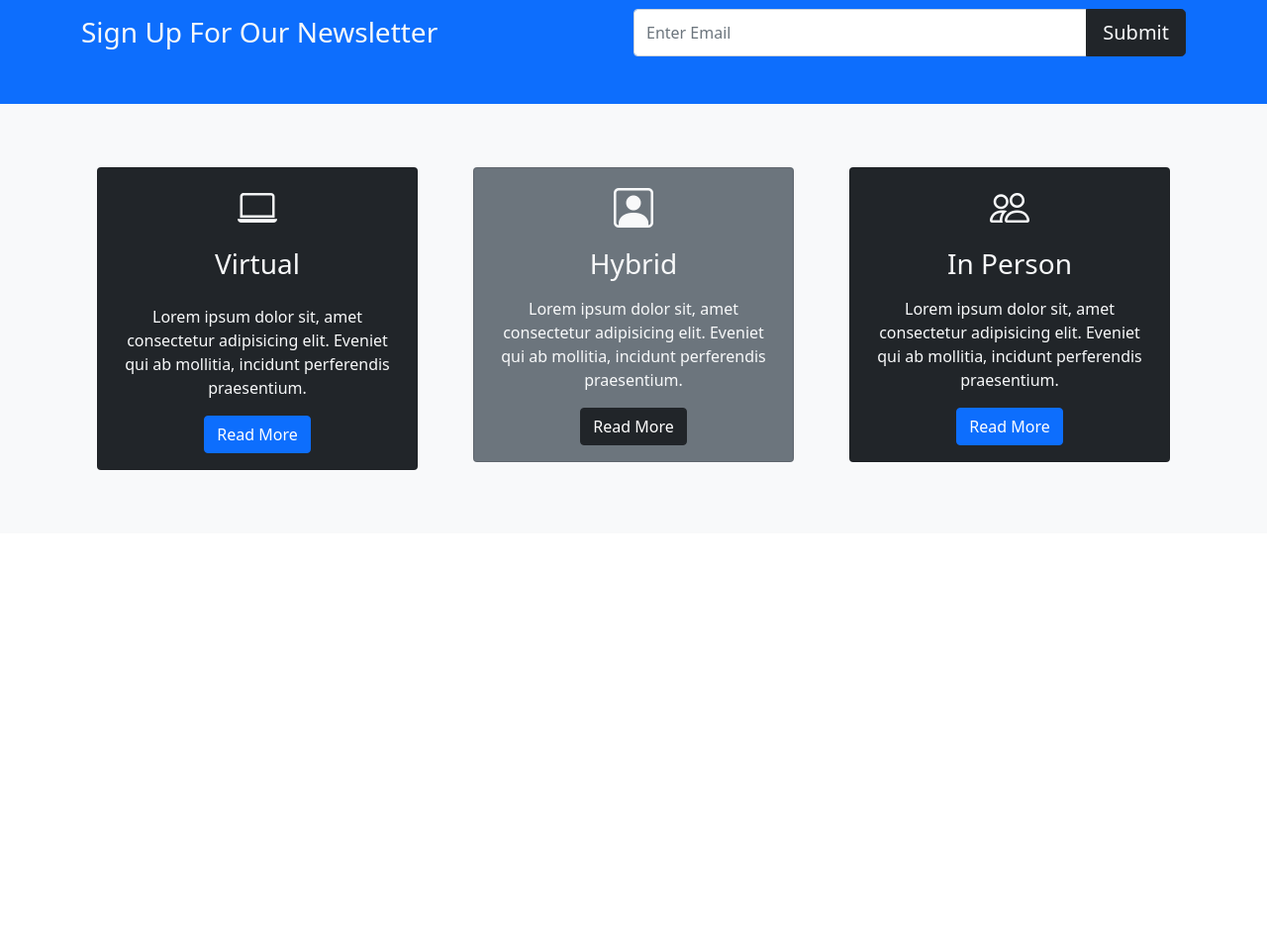
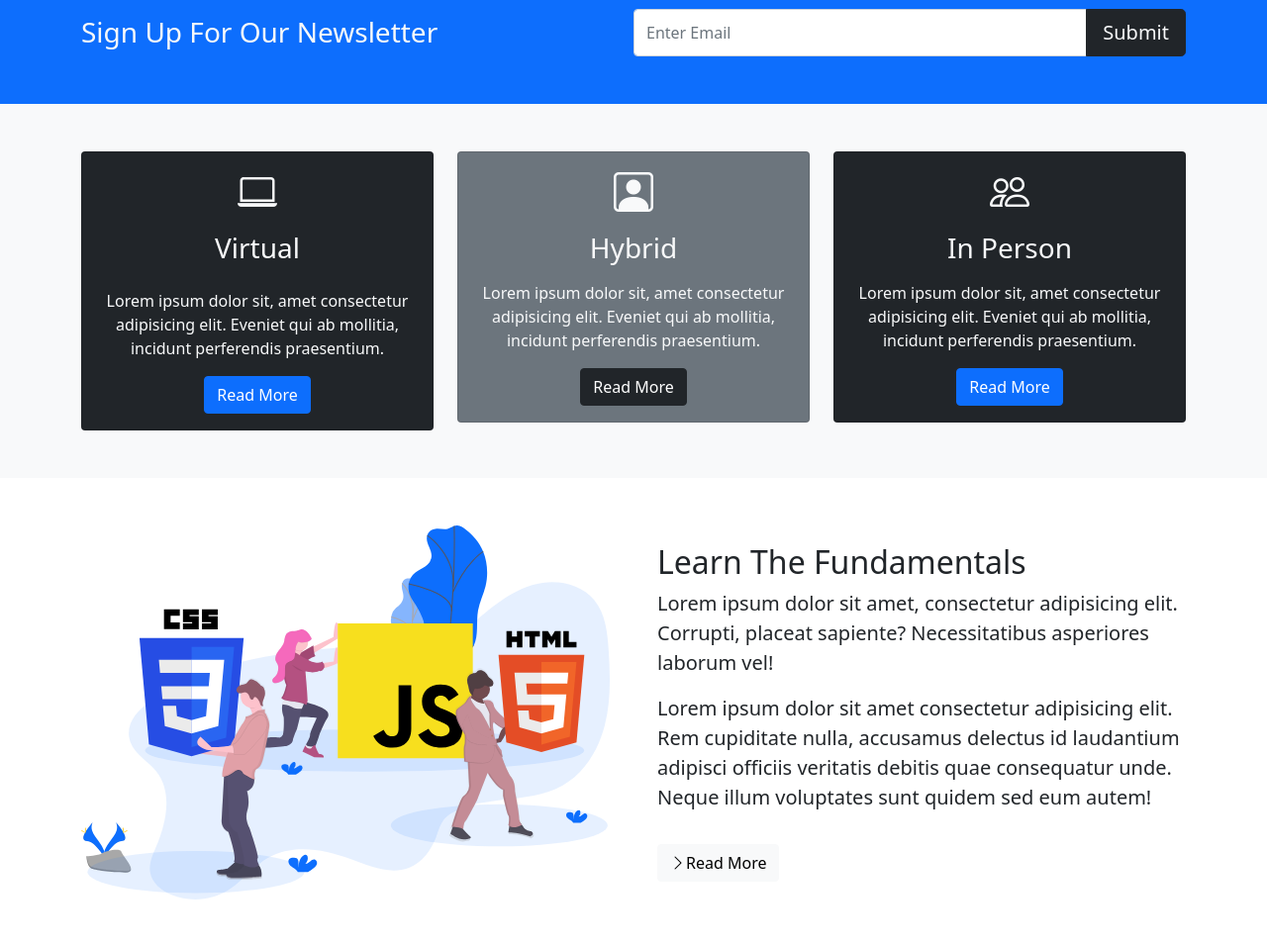
Before and after one commit to Geekers-Joel237/frontendBootcampProject, a website: page index.html in a window 1280 px wide. Shown: the part 520-1477 px from the top of the page at 99% size. Before the commit the page ends 1059 px from the top, so only its background shows below. Drawn offline with nearby package versions, Linux system fonts and the light colour scheme.

Commit message:
end learn section

```diff
--- a/index.html
+++ b/index.html
@@ -27,7 +27,7 @@
             <div class="collapse navbar-collapse" id="navmenu">
                 <ul class="navbar-nav ms-auto">
                     <li class="nav-item">
-                        <a href="#" class="nav-link">What you''ll Learn</a>
+                        <a href="#learn" class="nav-link">What you''ll Learn</a>
                     </li>
                     <li class="nav-item">
                         <a href="#" class="nav-link">Questions</a>
@@ -80,8 +80,8 @@
     <!-- Boxes -->
     <section class="p-5 bg-light">
         <div class="container">
-            <div class="row text-center">
-                <div class="col-sm m-3">
+            <div class="row text-center g-4">
+                <div class="col-sm">
                     <div class="card bg-dark text-light">
                         <div class="card-body text-center">
                             <div class="h1 mb-3">
@@ -98,7 +98,7 @@
                         </div>
                     </div>
                 </div>
-                <div class="col-sm m-3">
+                <div class="col-sm">
                     <div class="card bg-secondary text-light">
                         <div class="card-body text-center">
                             <div class="h1 mb-3">
@@ -115,7 +115,7 @@
                         </div>
                     </div>
                 </div>
-                <div class="col-sm m-3">
+                <div class="col-sm">
                     <div class="card bg-dark text-light">
                         <div class="card-body text-center">
                             <div class="h1 mb-3">
@@ -135,6 +135,29 @@
             </div>
         </div>
     </section>
+
+    <!-- Learn Sections -->
+    <section class="p-5" id="learn">
+        <div class="container">
+            <div class="row align-items-center justify-content-between g-5">
+                 <div class="col-md">
+                     <img src="img/fundamentals.svg" alt="fundamentals" class="img-fluid">
+
+                 </div>
+                 <div class="col-md">
+                     <h2 class="h2">Learn The Fundamentals</h2>
+                     <p class="lead">
+                         Lorem ipsum dolor sit amet, consectetur adipisicing elit. Corrupti, placeat sapiente? Necessitatibus asperiores laborum vel!
+                     </p>
+                     <p class="lead">
+                         Lorem ipsum dolor sit amet consectetur adipisicing elit. Rem cupiditate nulla, accusamus delectus id laudantium adipisci officiis veritatis debitis quae consequatur unde. Neque illum voluptates sunt quidem sed eum autem!
+                     </p>
+                     <a href="#" class="btn btn-light mt-3">
+                         <i class="bi bi-chevron-right"></i>Read More</a>
+                 </div>
+            </div>
+        </div>
+    </section>
     <script src="https://cdn.jsdelivr.net/npm/@popperjs/core@2.9.2/dist/umd/popper.min.js" integrity="sha384-IQsoLXl5PILFhosVNubq5LC7Qb9DXgDA9i+tQ8Zj3iwWAwPtgFTxbJ8NT4GN1R8p" crossorigin="anonymous"></script>
     <script src="https://cdn.jsdelivr.net/npm/bootstrap@5.0.2/dist/js/bootstrap.min.js" integrity="sha384-cVKIPhGWiC2Al4u+LWgxfKTRIcfu0JTxR+EQDz/bgldoEyl4H0zUF0QKbrJ0EcQF" crossorigin="anonymous"></script>
 </body>
```
